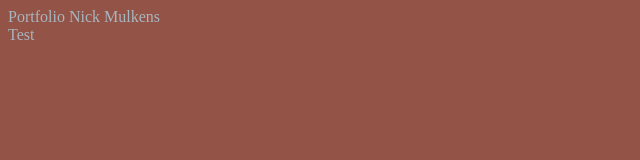
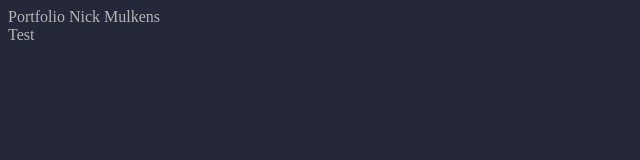
Before and after one commit to NMU21/NMU21.github.io, a plain HTML site: page index.html in a window 1280 px wide. Shown: the whole page, without its empty margins (0-640 px from the left). Drawn offline with Linux system fonts and the light colour scheme.

Commit message:
Update index.html

```diff
--- a/index.html
+++ b/index.html
@@ -4,13 +4,13 @@
 <style>
 head {
 text-align: center;
-color: #a8b6bf;
+color: #b5b5b7;
 margin: 0 auto;
 }
 
 body {
-color: #a8b6bf;
-background-color: #935347;
+color: #b5b5b7;
+background-color: #252839;
 }
   </style>
 Portfolio Nick Mulkens
```
